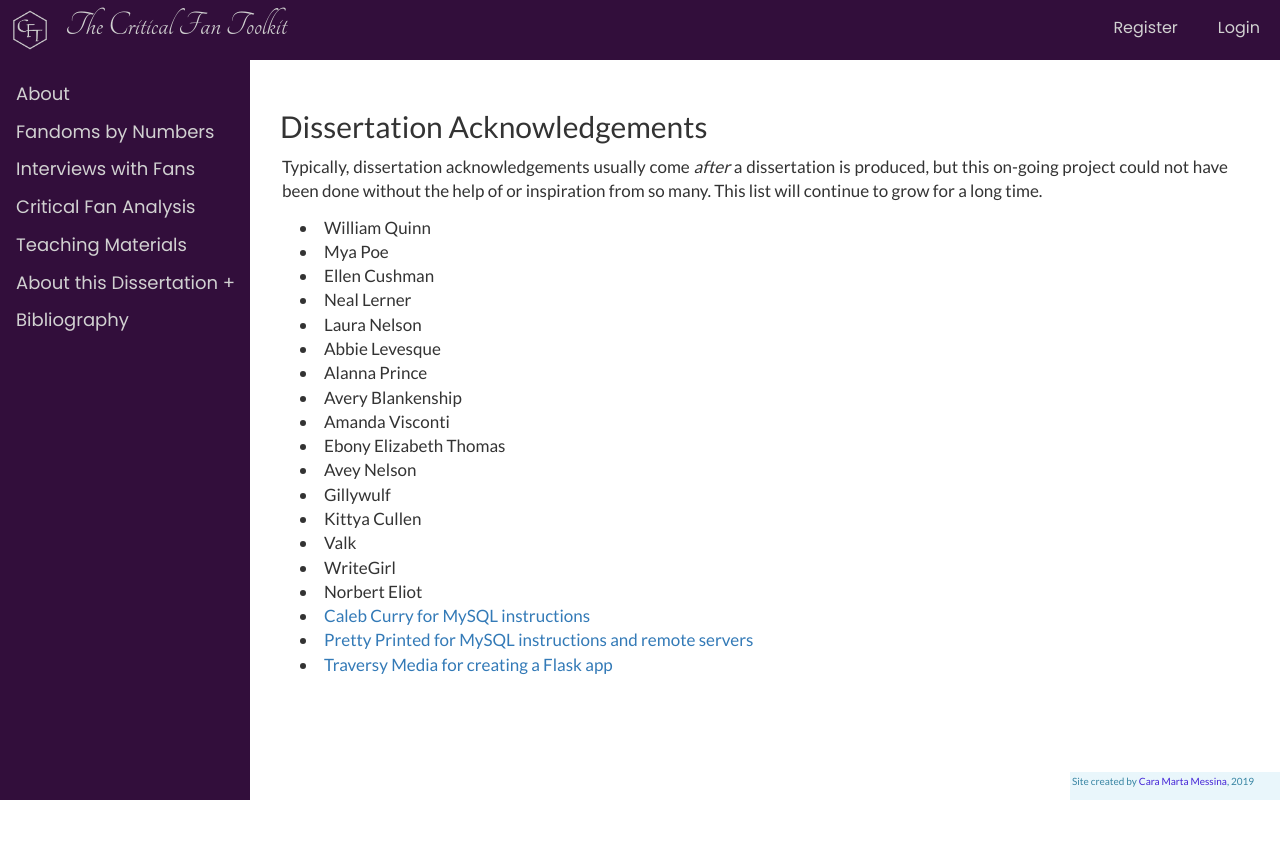
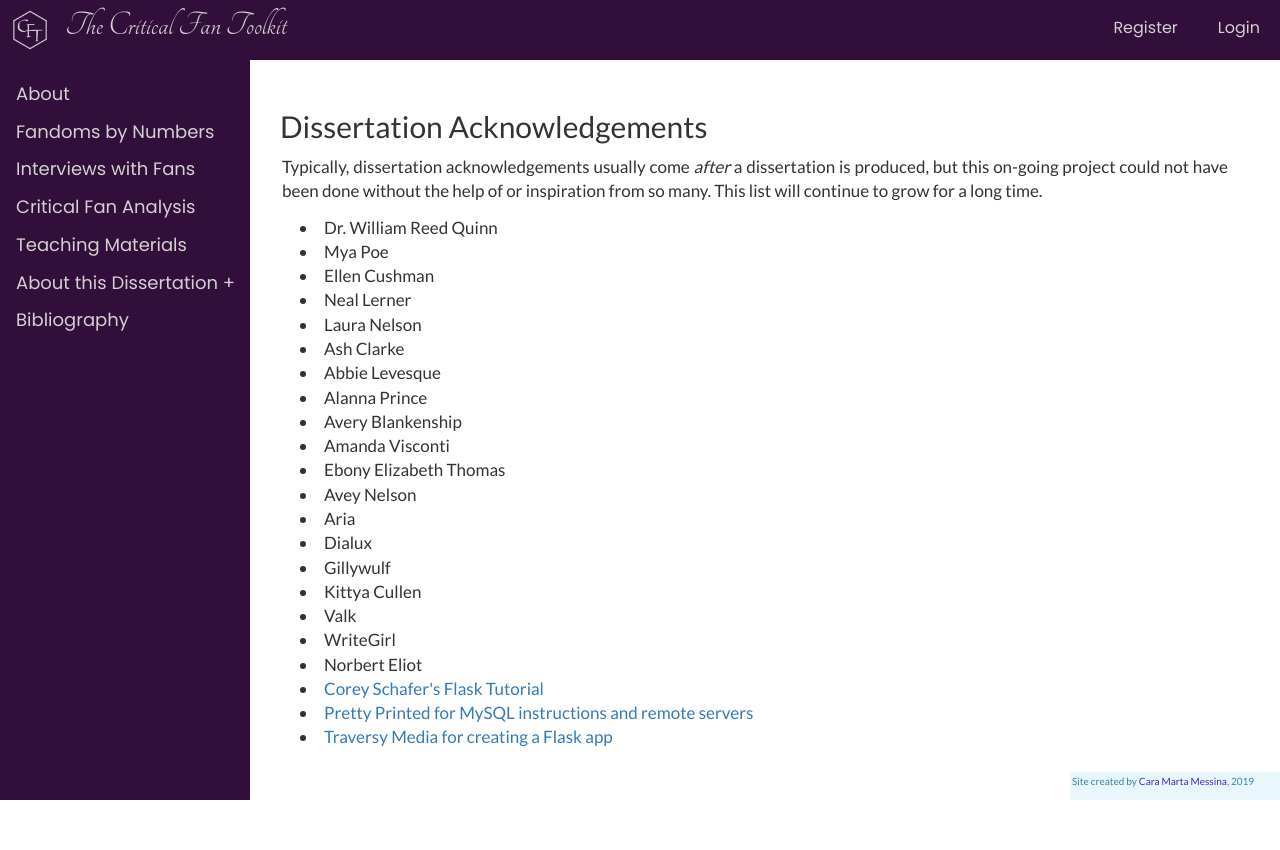
Before and after one commit to caramessina/cft-website-update, a Flask app: page /about_dissertation/acknowledgements in a window 1280 px wide. Before the commit the page ends 800 px from the top, so only its background shows below. Run offline with Flask 2, Linux system fonts and the light colour scheme; some libraries are stand-ins or nearby versions.

Commit message:
Update acknowledgements.html

```diff
--- a/CFT/templates/about_dissertation/acknowledgements.html
+++ b/CFT/templates/about_dissertation/acknowledgements.html
@@ -6,23 +6,26 @@
 <p>Typically, dissertation acknowledgements usually come <em>after</em> a dissertation is produced, but this on-going project could not have been done without the help of or inspiration from so many. This list will continue to grow for a long time.</p>
 
 <ul>
-  <li>William Quinn</li>
+  <li>Dr. William Reed Quinn</li>
   <li>Mya Poe</li>
   <li>Ellen Cushman</li>
   <li>Neal Lerner</li>
   <li>Laura Nelson</li>
+  <li>Ash Clarke</li>
   <li>Abbie Levesque</li>
   <li>Alanna Prince</li>
   <li>Avery Blankenship</li>
   <li>Amanda Visconti</li>
   <li>Ebony Elizabeth Thomas</li>
   <li>Avey Nelson</li>
+  <li>Aria</li>
+  <li>Dialux</li>
   <li>Gillywulf</li>
   <li>Kittya Cullen</li>
   <li>Valk</li>
   <li>WriteGirl</li>
   <li>Norbert Eliot</li>
-  <li><a href="https://www.youtube.com/watch?v=3W5zFjedIrk">Caleb Curry for MySQL instructions</a></li>
+  <li><a href="https://www.youtube.com/playlist?list=PL-osiE80TeTs4UjLw5MM6OjgkjFeUxCYH">Corey Schafer's Flask Tutorial</a></li>
   <li><a href="https://www.youtube.com/watch?v=FKy21FnjKS0&t=741s">Pretty Printed for MySQL instructions and remote servers</a></li>
   <li><a href="https://www.youtube.com/watch?v=zRwy8gtgJ1A&t=494s">Traversy Media for creating a Flask app</a></li>
 </ul>
```
